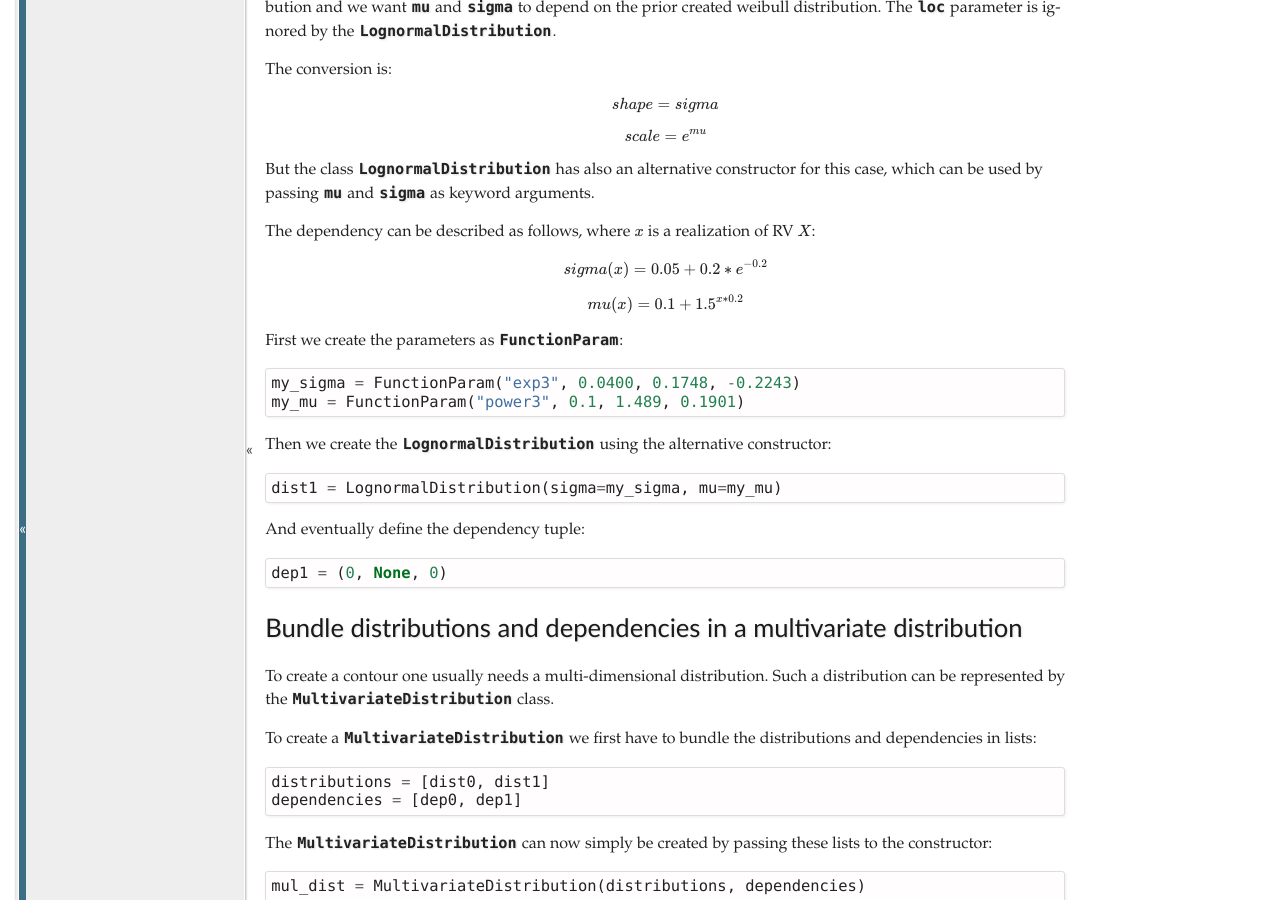
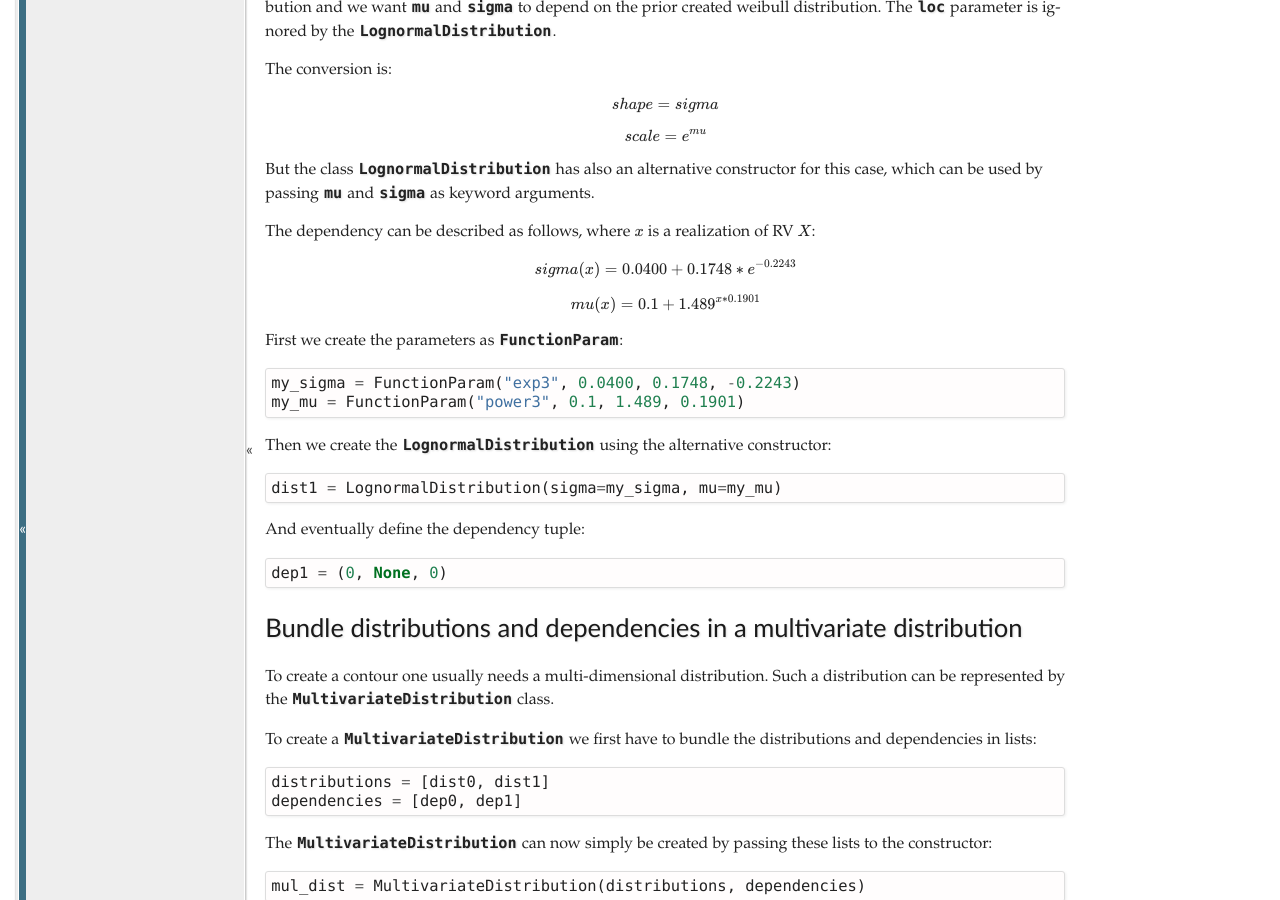
Before and after one commit to virocon-organization/virocon, a Sphinx documentation site: the page built from docs/direct_sampling-contour.rst, in a window 1280 px wide and 900 px high, scrolled down 2376 px. Built offline with Sphinx 7.4.7, drawn with Linux system fonts in a browser that asks for light colours.

Commit message:
Update direct_sampling-contour.rst

```diff
--- a/docs/direct_sampling-contour.rst
+++ b/docs/direct_sampling-contour.rst
@@ -102,10 +102,10 @@ But the class :class:`~viroconcom.distribution.LognormalDistribution` has also a
 The dependency can be described as follows, where :math:`x` is a realization of RV :math:`X`:
 
 .. math::
-    sigma(x) = 0.05 + 0.2 * e^{-0.2}
+    sigma(x) = 0.0400 + 0.1748 * e^{-0.2243}
 
 .. math::
-    mu(x) = 0.1 + 1.5^{x * 0.2}
+    mu(x) = 0.1 + 1.489^{x * 0.1901}
 
 First we create the parameters as :class:`~viroconcom.params.FunctionParam`::
 
```
